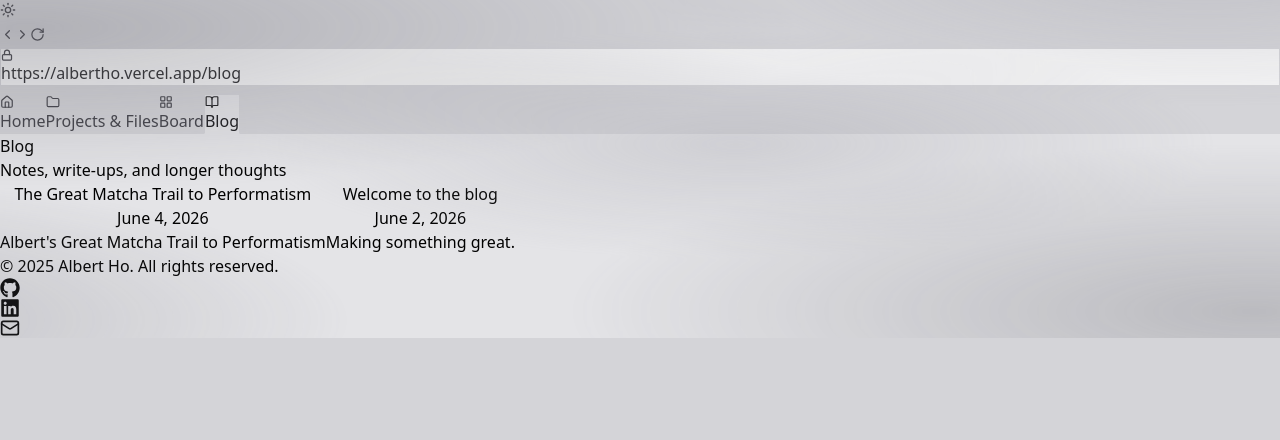
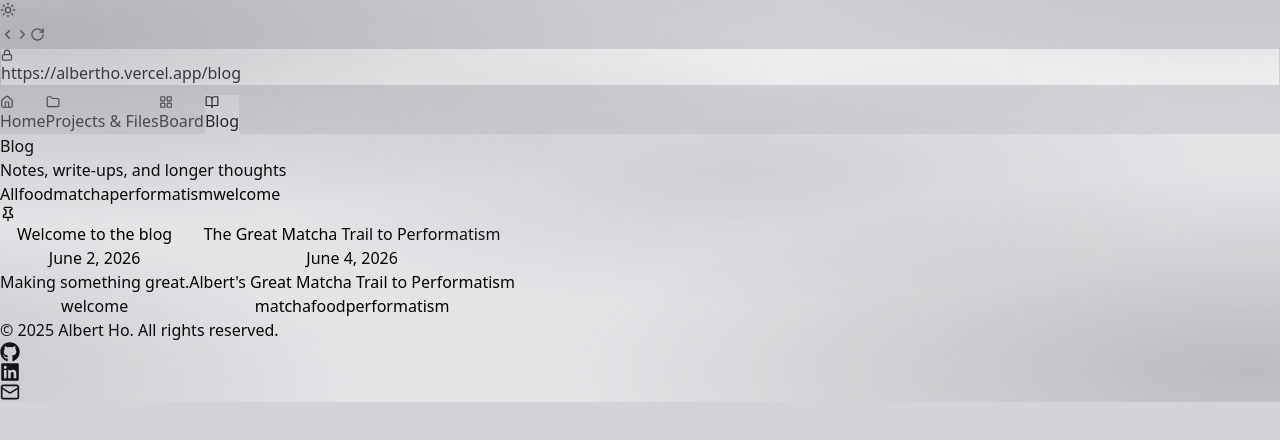
Before and after one commit to Tofulati/portfolio_v3, a React (Vite) app: page / in a window 1280 px wide. Both pictures are taken after a click on the button "Blog". Shown: the top 440 px of the page. Built offline with nearby package versions, Linux system fonts and the light colour scheme.

Commit message:
add tags and pinning to blogs, add additional matcha image

```diff
--- a/blog/matcha_tour.md
+++ b/blog/matcha_tour.md
@@ -2,6 +2,8 @@
 title: The Great Matcha Trail to Performatism
 date: 2026-06-04
 excerpt: Albert's Great Matcha Trail to Performatism
+tags: matcha, food, performatism
+pinned: false
 ---
 
 A great performative boss (philosopher) once told me:
@@ -22,10 +24,14 @@ Maybe I don't understand it. Maybe the barista had an off day. Maybe the milk wa
 
 So, I set my path onward to reach this. This treacherous path is not an easy one (especially for my wallet), but it must be done. I must become one with the performative.
 
+
 ## Englightenment Log
 
 | Store | Rating | Description |
 | ----- | ------ | ----------- |
 | Cafe Maiko | 5/10 | First stop on the trail. Whole milk matcha latte — grassy, bitter after notes, but overall meh. |
 
+
 Follow me as I document that journey. [View here](https://beliapp.co/app/tofulati)
+
+![matcha](/interests/matcha.jpeg)
--- a/blog/welcome.md
+++ b/blog/welcome.md
@@ -2,6 +2,8 @@
 title: Welcome to the blog
 date: 2026-06-02
 excerpt: Making something great.
+tags: welcome
+pinned: true
 ---
 
 # I am always making something new.
--- a/src/App.tsx
+++ b/src/App.tsx
@@ -1,9 +1,9 @@
 import React, { useState } from 'react';
-import { Home, Folder, BookOpen, Moon, Sun, ExternalLink, Mail, FileText, LayoutGrid, ArrowLeft, ChevronLeft, ChevronRight, RotateCw, Lock } from 'lucide-react';
+import { Home, Folder, BookOpen, Moon, Sun, ExternalLink, Mail, FileText, LayoutGrid, ArrowLeft, ChevronLeft, ChevronRight, RotateCw, Lock, Pin } from 'lucide-react';
 import { FaGithub, FaLinkedin } from 'react-icons/fa'
 import type { PortfolioData, InterestPin, BlogPost } from './types';
 import { interestPins } from './data/interests';
-import { blogPosts } from './data/blog';
+import { blogPosts, blogTags } from './data/blog';
 import { useInstagramEmbeds } from './hooks/useInstagramEmbeds';
 import {
   instagramEmbedSrc,
@@ -947,7 +947,13 @@ const InterestsPage: React.FC<PageProps> = ({ isDark }) => {
 
 const BlogPage: React.FC = () => {
   const [selectedSlug, setSelectedSlug] = useState<string | null>(null);
+  const [activeTag, setActiveTag] = useState<string | null>(null);
   const selectedPost = blogPosts.find((p) => p.slug === selectedSlug) ?? null;
+
+  const filteredPosts =
+    activeTag === null
+      ? blogPosts
+      : blogPosts.filter((post) => post.tags.includes(activeTag));
 
   if (selectedPost) {
     return (
@@ -969,22 +975,61 @@ const BlogPage: React.FC = () => {
         </p>
       </div>
 
+      {blogTags.length > 0 && (
+        <div className="flex flex-wrap gap-2">
+          <button
+            type="button"
+            onClick={() => setActiveTag(null)}
+            className={`px-4 py-2 rounded-full text-sm font-medium transition-all duration-200 ${
+              activeTag === null ? 't-tag-active' : 't-tag'
+            }`}
+          >
+            All
+          </button>
+          {blogTags.map((tag) => (
+            <button
+              key={tag}
+              type="button"
+              onClick={() => setActiveTag(tag)}
+              className={`px-4 py-2 rounded-full text-sm font-medium capitalize transition-all duration-200 ${
+                activeTag === tag ? 't-tag-active' : 't-tag'
+              }`}
+            >
+              {tag}
+            </button>
+          ))}
+        </div>
+      )}
+
       {blogPosts.length === 0 ? (
         <p className="text-center py-12 t-text-subtle">
           No posts yet — add markdown files to the <code className="text-sm">blog/</code> directory.
         </p>
+      ) : filteredPosts.length === 0 ? (
+        <p className="text-center py-12 t-text-subtle">
+          No posts with this tag yet.
+        </p>
       ) : (
         <div className="space-y-4">
-          {blogPosts.map((post) => (
+          {filteredPosts.map((post) => (
             <button
               key={post.slug}
               onClick={() => setSelectedSlug(post.slug)}
               className="w-full text-left rounded-xl border p-5 transition-all duration-200 t-card-muted"
             >
               <div className="flex flex-col sm:flex-row sm:items-baseline sm:justify-between gap-1 mb-2">
-                <h2 className="text-xl font-semibold t-text">
-                  {post.title}
-                </h2>
+                <div className="flex items-center gap-2 min-w-0">
+                  {post.pinned && (
+                    <Pin
+                      size={16}
+                      className="shrink-0 t-text-subtle"
+                      aria-label="Pinned post"
+                    />
+                  )}
+                  <h2 className="text-xl font-semibold t-text">
+                    {post.title}
+                  </h2>
+                </div>
                 {post.date && (
                   <time
                     dateTime={post.date}
@@ -995,9 +1040,21 @@ const BlogPage: React.FC = () => {
                 )}
               </div>
               {post.excerpt && (
-                <p className="text-base t-text-muted">
+                <p className="text-base t-text-muted mb-3">
                   {post.excerpt}
                 </p>
+              )}
+              {post.tags.length > 0 && (
+                <div className="flex flex-wrap gap-2">
+                  {post.tags.map((tag) => (
+                    <span
+                      key={tag}
+                      className="t-chip px-2.5 py-0.5 text-xs rounded-full capitalize"
+                    >
+                      {tag}
+                    </span>
+                  ))}
+                </div>
               )}
             </button>
           ))}
@@ -1022,8 +1079,24 @@ const BlogPostView: React.FC<BlogPostViewProps> = ({ post, onBack }) => (
       Back to blog
     </button>
 
-    <header>
-      <h1 className="text-4xl font-bold mb-2 t-text">
+    <header className="space-y-3">
+      <div className="flex flex-wrap items-center gap-2">
+        {post.pinned && (
+          <span className="inline-flex items-center gap-1 t-chip px-2.5 py-0.5 text-xs rounded-full">
+            <Pin size={12} aria-hidden />
+            Pinned
+          </span>
+        )}
+        {post.tags.map((tag) => (
+          <span
+            key={tag}
+            className="t-chip px-2.5 py-0.5 text-xs rounded-full capitalize"
+          >
+            {tag}
+          </span>
+        ))}
+      </div>
+      <h1 className="text-4xl font-bold t-text">
         {post.title}
       </h1>
       {post.date && (
--- a/src/data/blog.ts
+++ b/src/data/blog.ts
@@ -21,6 +21,20 @@ function parseFrontmatter(raw: string): { meta: Record<string, string>; content:
   return { meta, content: match[2].trim() };
 }
 
+function parseTags(value: string | undefined): string[] {
+  if (!value) return [];
+  return value
+    .split(',')
+    .map((tag) => tag.trim())
+    .filter(Boolean);
+}
+
+function parsePinned(value: string | undefined): boolean {
+  if (!value) return false;
+  const normalized = value.toLowerCase();
+  return normalized === 'true' || normalized === 'yes' || normalized === '1';
+}
+
 function slugFromPath(path: string): string {
   return path.split('/').pop()!.replace(/\.md$/, '');
 }
@@ -35,6 +49,15 @@ export const blogPosts: BlogPost[] = Object.entries(postModules)
       date: meta.date ?? '',
       excerpt: meta.excerpt ?? '',
       content,
+      tags: parseTags(meta.tags),
+      pinned: parsePinned(meta.pinned),
     };
   })
-  .sort((a, b) => b.date.localeCompare(a.date));
+  .sort((a, b) => {
+    if (a.pinned !== b.pinned) return a.pinned ? -1 : 1;
+    return b.date.localeCompare(a.date);
+  });
+
+export const blogTags: string[] = [
+  ...new Set(blogPosts.flatMap((post) => post.tags)),
+].sort((a, b) => a.localeCompare(b));
--- a/src/data/interests.json
+++ b/src/data/interests.json
@@ -124,6 +124,15 @@
       "embedUrl": "https://open.spotify.com/embed/playlist/7tXs2pqJcSXloWsVzKjUJK?utm_source=generator",
       "link": "https://open.spotify.com/playlist/7tXs2pqJcSXloWsVzKjUJK?si=9847f18767b54935",
       "tags": ["music"]
+    },
+    {
+      "id": "performatism",
+      "title": "Performatism with Matcha",
+      "description": "Matcha in Osaka, Japan.",
+      "type": "image",
+      "media": "matcha.jpeg",
+      "link": "",
+      "tags": ["food", "travel"]
     }
   ]
 }
--- a/src/types.ts
+++ b/src/types.ts
@@ -65,6 +65,8 @@ export interface BlogPost {
   date: string;
   excerpt: string;
   content: string;
+  tags: string[];
+  pinned: boolean;
 }
 
 export interface PortfolioData {
```
Also changed, not shown: blog/README.md, 1 other file (tests, documents, lock files or other folders).
